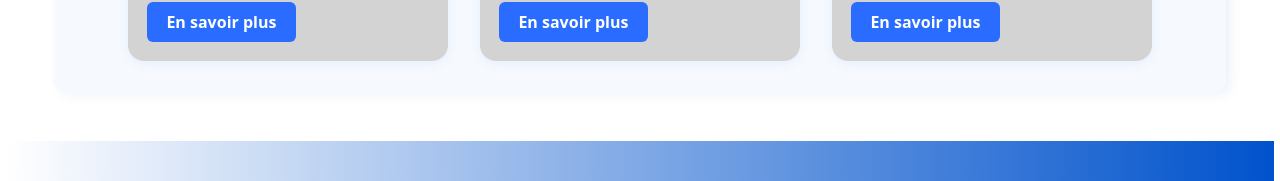
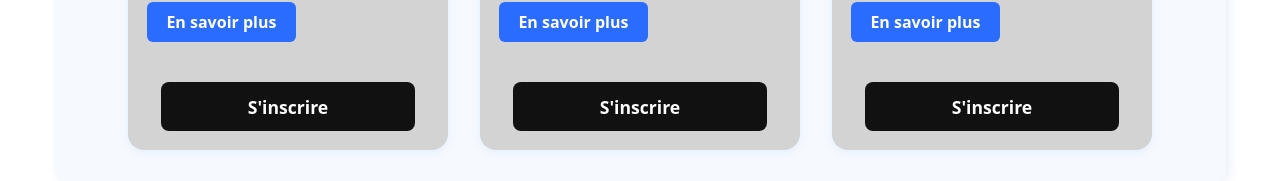
Before and after one commit to GianniSRT/JPO-Connect, a React (Vite) app in the folder JPO-Connect/: page / in a window 1280 px wide. Shown: the part 1354-1535 px from the top of the page. Built offline with nearby package versions, Linux system fonts and the light colour scheme.

Commit message:
Ajout bouton inscription

```diff
--- a/JPO-Connect/src/App.jsx
+++ b/JPO-Connect/src/App.jsx
@@ -42,6 +42,32 @@ function App() {
     }
   ];
 
+  // Fonction d'inscription à la JPO
+  const inscrireAJPO = async (id_jpo) => {
+    if (!user) {
+      alert("Veuillez vous connecter pour vous inscrire à une JPO.");
+      return;
+    }
+    try {
+      const res = await fetch('http://localhost/JPO-Connect/JPO-Connect/backend/api/inscription.php', {
+        method: 'POST',
+        headers: { 'Content-Type': 'application/json' },
+        body: JSON.stringify({
+          id_jpo,
+          id_utilisateur: user.id
+        })
+      });
+      const data = await res.json();
+      if (data.success) {
+        alert("Inscription réussie !");
+      } else {
+        alert("Erreur lors de l'inscription.");
+      }
+    } catch {
+      alert("Erreur réseau.");
+    }
+  };
+
   return (
     <>
       <Header
@@ -83,6 +109,7 @@ function App() {
               address={city.address}
               description={city.description}
               link={city.link}
+              onInscription={() => inscrireAJPO(city.id_jpo)}
             />
           ))}
         </section>
```
